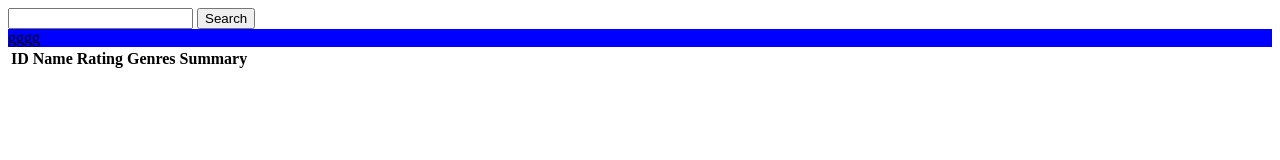
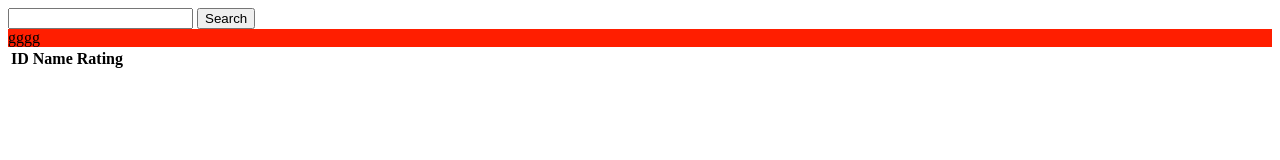
Before and after one commit to mprimorac1/test1, a website: page index.html in a window 1280 px wide. Drawn offline with Linux system fonts and the light colour scheme.

Commit message:
maknuta 2 element i boja

```diff
--- a/index.html
+++ b/index.html
@@ -6,15 +6,15 @@
   <body>
     <input type="text" name="text" id="text" />
     <button class="addButton">Search</button>
-    <div style="background-color: blue" class="test">gggg</div>
+    <div style="background-color: rgb(255, 30, 0)" class="test">gggg</div>
     <table id="results-table">
       <thead>
         <tr>
           <th>ID</th>
           <th>Name</th>
           <th>Rating</th>
-          <th>Genres</th>
-          <th>Summary</th>
+          <!--    <th>Genres</th>
+          <th>Summary</th> -->
         </tr>
       </thead>
       <tbody></tbody>
```
